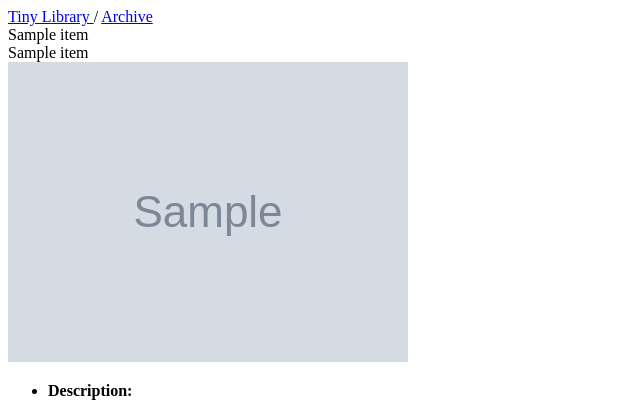
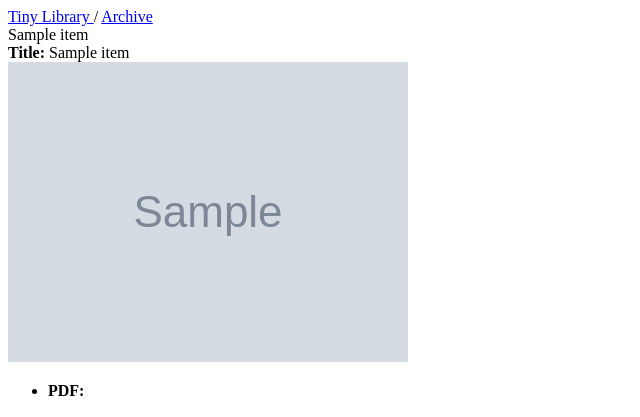
Before and after one commit to nanythemummy/tinyarchive, a Django app: template tinyarchive/archive/templates/archive/item_document.html in a window 1280 px wide. Shown: the top 417 px of the page, without its empty margins (0-640 px from the left). Run offline with Django 4.2, Linux system fonts and the light colour scheme; the template is opened without the code that fills it: most values are stand-ins (such as "Sample title", 1, 10 or a date in 2020); grey boxes marked "Sample" are stand-in pictures.

Commit message:
Fixed HTML Document class

```diff
--- a/tinyarchive/archive/templates/archive/item_document.html
+++ b/tinyarchive/archive/templates/archive/item_document.html
@@ -8,7 +8,8 @@
     {{item.name}}
 </div>
 <div class="page_title">
-    {{item.title}}
+   <b> Title:</b> {{item.title}}</li>
+
 </div>
 <div class="content">
     <div class="image">
@@ -22,6 +23,7 @@
     </div>
     <div class="info">
         <ul>
+            <li><b> PDF:</b> <p>{{item.PDF}}</p> </li>
             <li><b> Description:</b>  <p>{{item.description}}</p> </li>
             <li><b> Language:</b>  <p>{{item.language}}</p></li>
             <li><b> Contributor Names:</b>  <p>{{item.contributor_names}}</p> </li>
@@ -33,7 +35,7 @@
             <li><b> Form: </b> <p>{{item.form}}</p> </li>
             <li><b> Online Format:</b>  <p>{{item.online_format}}</p> </li>
             <li><b> Source URL:</b> <p>{{item.source_URL}}</p> </li>
-            <li><b> PDF:</b> <p>{{item.PDF}}</p> </li>
+
 
         </ul>
     </div>
```
Also changed, not shown: tinyarchive/db.sqlite3.
